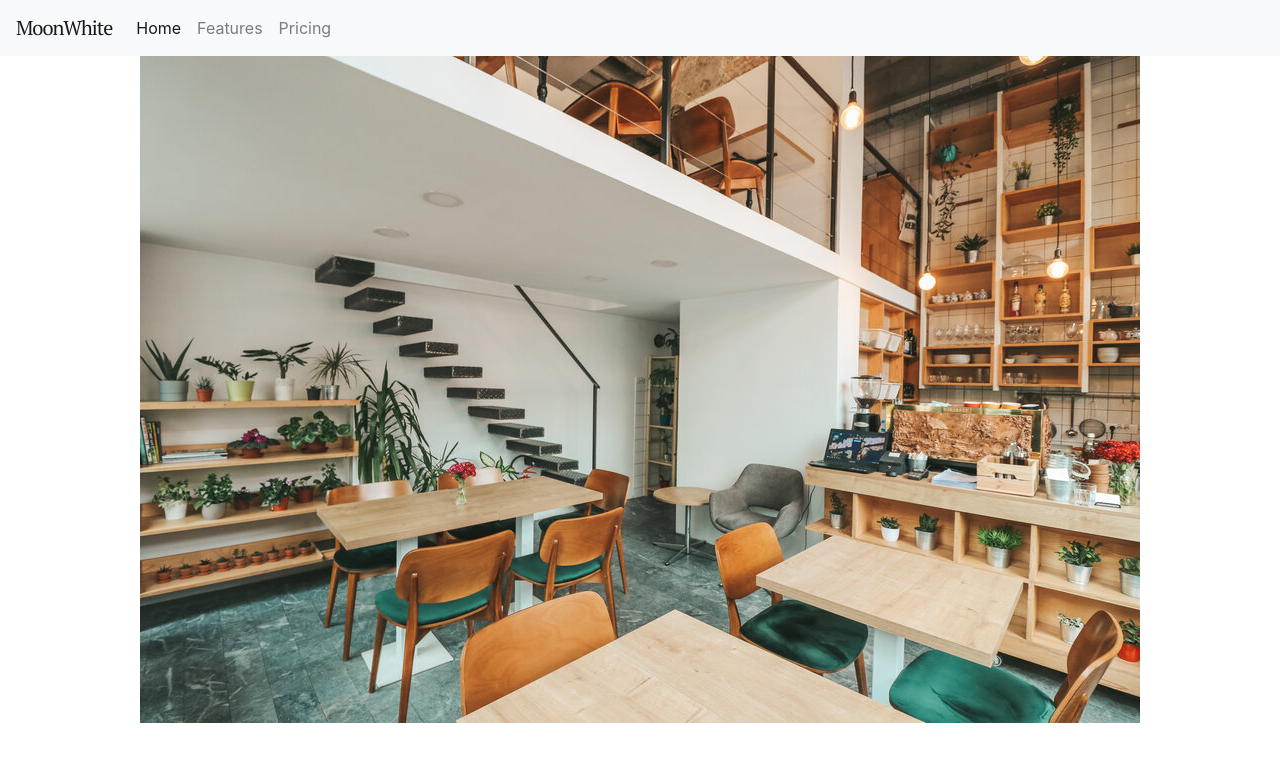
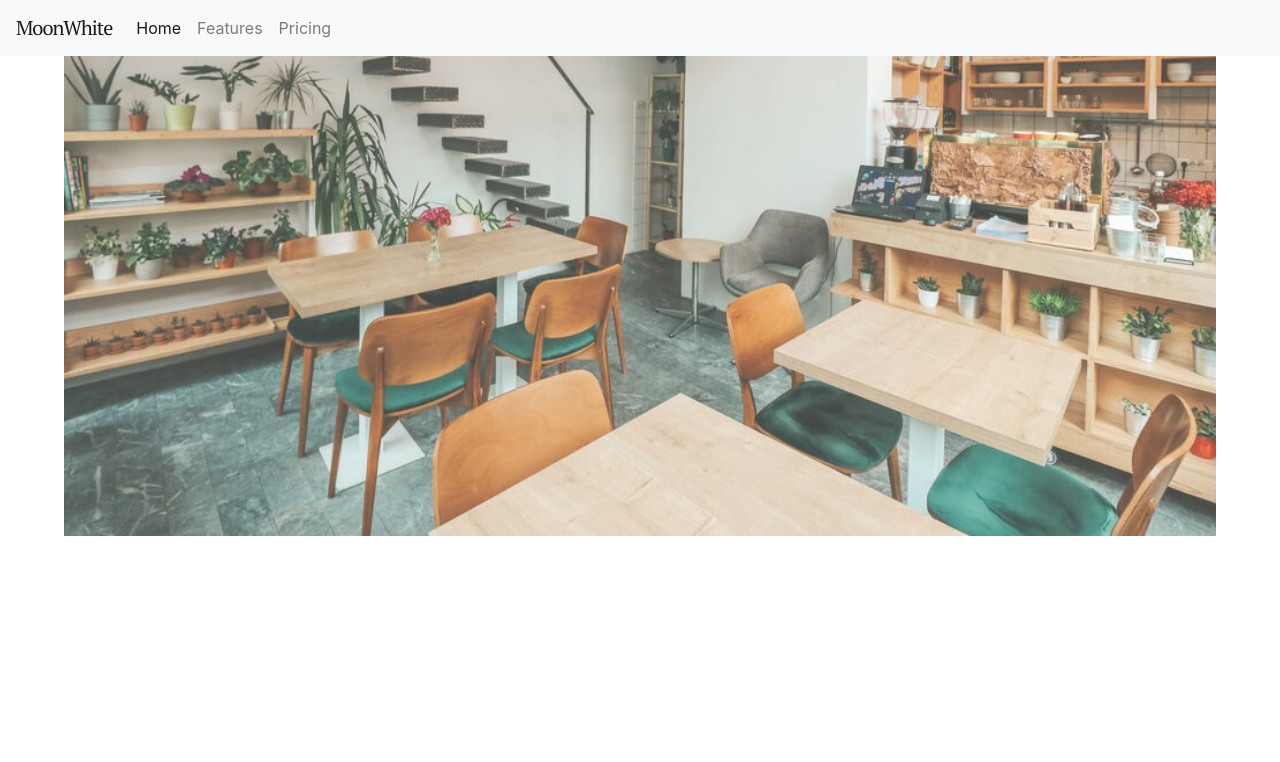
Before and after one commit to mmehtapavci/moonwhite, a React (Create React App) app: page / in a window 1280 px wide. Shown: the top 762 px of the page. Built offline with nearby package versions, Linux system fonts and the light colour scheme.

Commit message:
img edit

```diff
--- a/src/components/Section.js
+++ b/src/components/Section.js
@@ -4,7 +4,7 @@ import '../style/Section.css';
 function Section({ image }) {
     return (
         <div className="section image">
-            <img src={image} alt="Resim açıklaması" />
+            <img src={image} alt="Coffe" />
         </div>
     );
 }
--- a/src/style/Section.css
+++ b/src/style/Section.css
@@ -1,3 +1,9 @@
 .section {
     text-align: center;
 }
+
+.section img {
+    width: 90%; /* Resmi ekran genişliğine göre ayarla */
+    height: 30rem;
+    opacity: 0.8;
+}
```
Also changed, not shown: src/img/Bloom-3.jpg.
